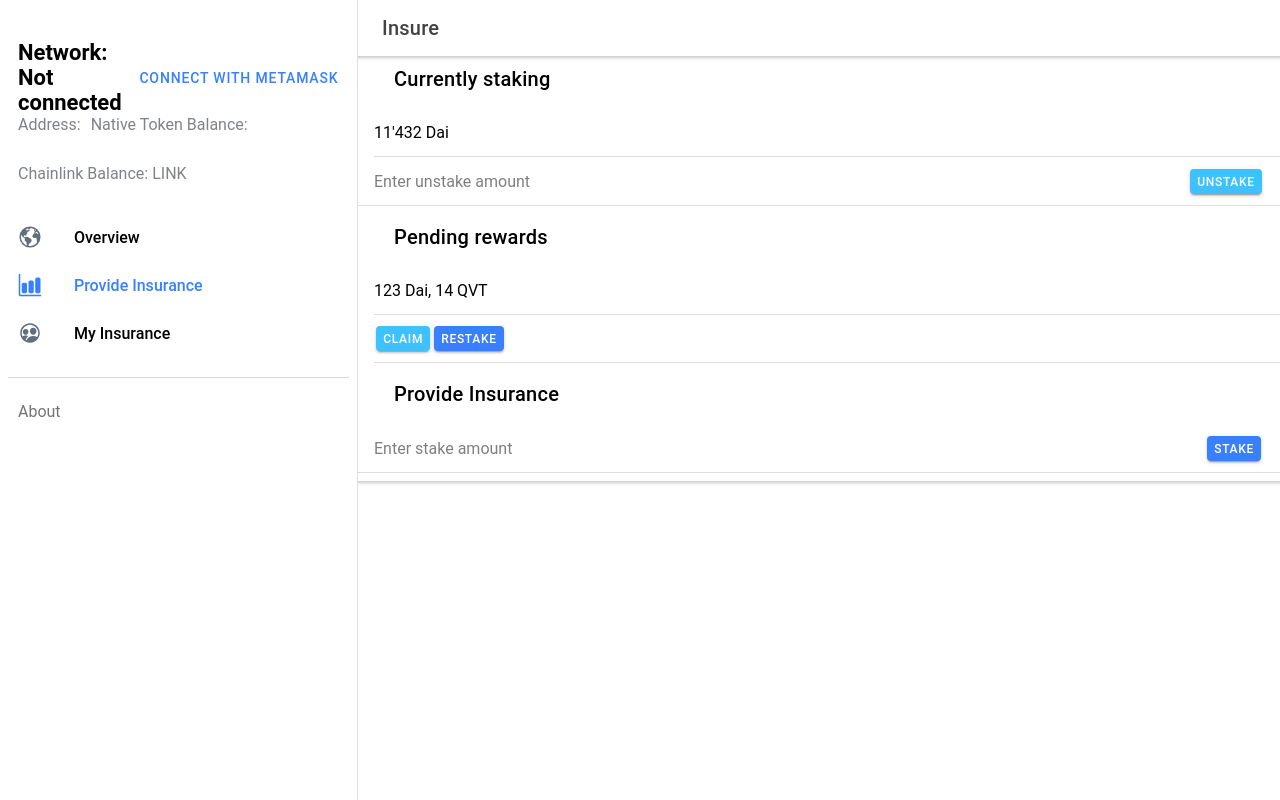
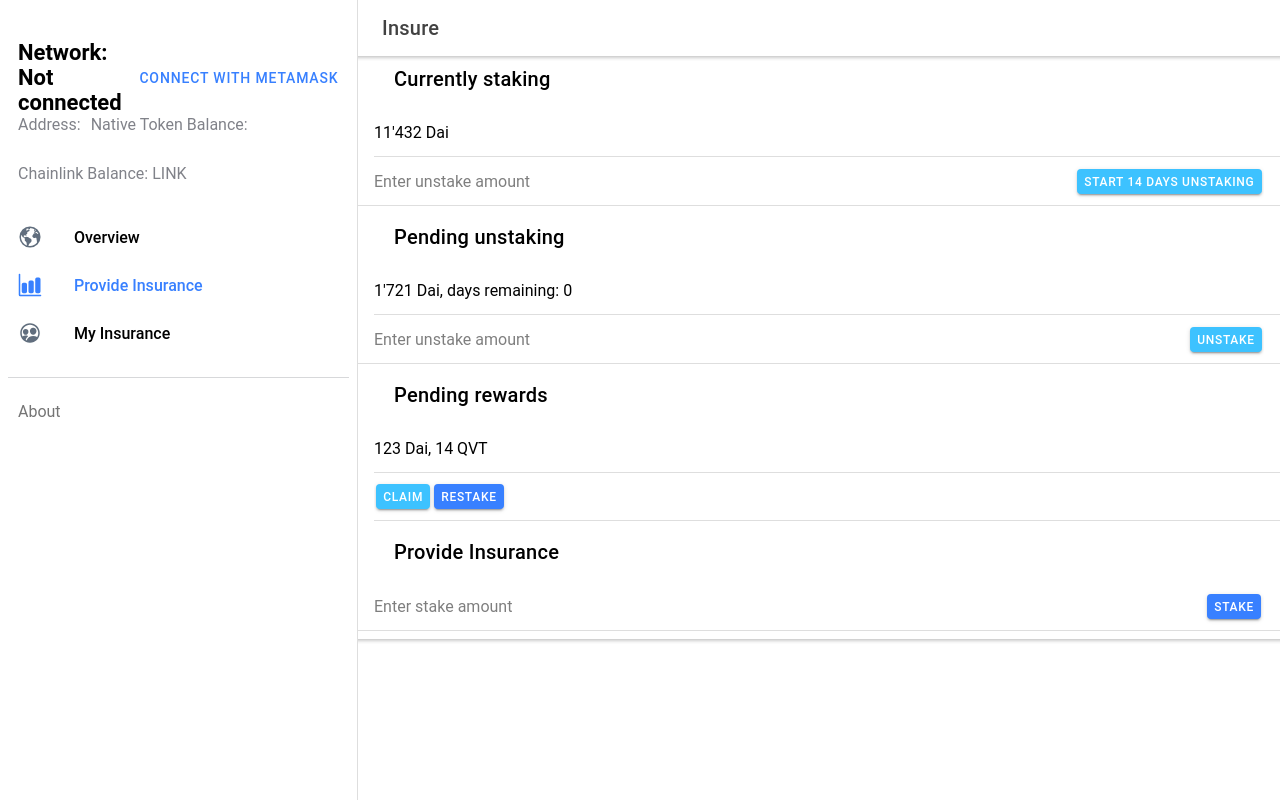
Before and after one commit to stmario/quake-vault, a React (Create React App) app: page /page/QuakeVault in a window 1280 px wide. Both pictures are taken after a click on the element "Provide Insurance". Built offline with nearby package versions, Linux system fonts and the light colour scheme.

Commit message:
Add pending unstaking, change unstake to start unstaking

```diff
--- a/src/pages/Insurance.tsx
+++ b/src/pages/Insurance.tsx
@@ -19,7 +19,7 @@ const Insurance: React.FC = () => {
     const [daiPerYear, setDaiPerYear] = useState<number>();
     return (
         <IonHeader>
-            <IonListHeader><IonTitle>Your insurance:</IonTitle></IonListHeader>
+            <IonListHeader><IonTitle>Your insurance</IonTitle></IonListHeader>
             <IonList>
                 <IonItem>41.159, -107.301 || 328 Dai || 148 days remaining</IonItem>
                 <IonItem>55.239, -99.532 || 50 Dai || 3 days remaining !!! Earthquake at 55.123, -99.423 with MMI 7.3. 5'020 Dai can be claimed !!!<IonButton color="secondary">Claim Insurance</IonButton></IonItem>
--- a/src/pages/Insure.tsx
+++ b/src/pages/Insure.tsx
@@ -3,6 +3,7 @@ import {IonButton, IonHeader, IonInput, IonItem, IonList, IonListHeader, IonTitl
 import {useState} from "react";
 const Insure: React.FC = () => {
     const [stakeAmount, setStakeAmount] = useState<number>();
+    const [startUnstakeAmount, setStartUnstakeAmount] = useState<number>();
     const [unstakeAmount, setUnstakeAmount] = useState<number>();
 
     return (
@@ -10,6 +11,14 @@ const Insure: React.FC = () => {
             <IonListHeader><IonTitle>Currently staking</IonTitle></IonListHeader>
             <IonList>
                 <IonItem>11'432 Dai</IonItem>
+                <IonItem>
+                    <IonInput value={startUnstakeAmount} placeholder="Enter unstake amount" onIonChange={e => setStartUnstakeAmount(+e.detail.value!)}/>
+                    <IonButton color="secondary">Start 14 days unstaking</IonButton>
+                </IonItem>
+            </IonList>
+            <IonListHeader><IonTitle>Pending unstaking</IonTitle></IonListHeader>
+            <IonList>
+                <IonItem>1'721 Dai, days remaining: 0</IonItem>
                 <IonItem>
                     <IonInput value={unstakeAmount} placeholder="Enter unstake amount" onIonChange={e => setUnstakeAmount(+e.detail.value!)}/>
                     <IonButton color="secondary">Unstake</IonButton>
```
